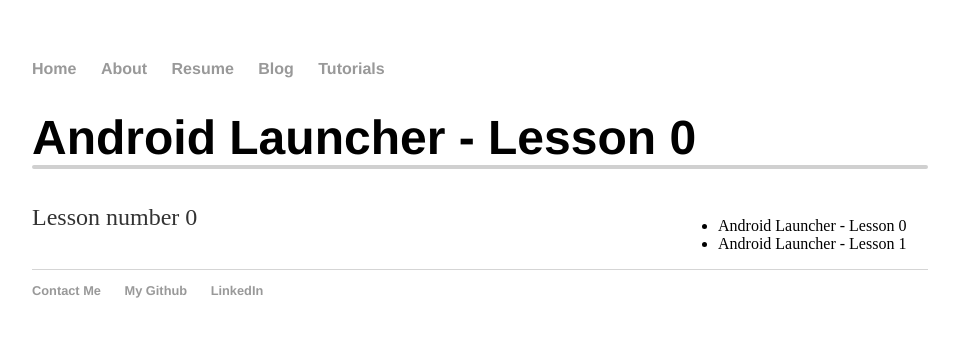
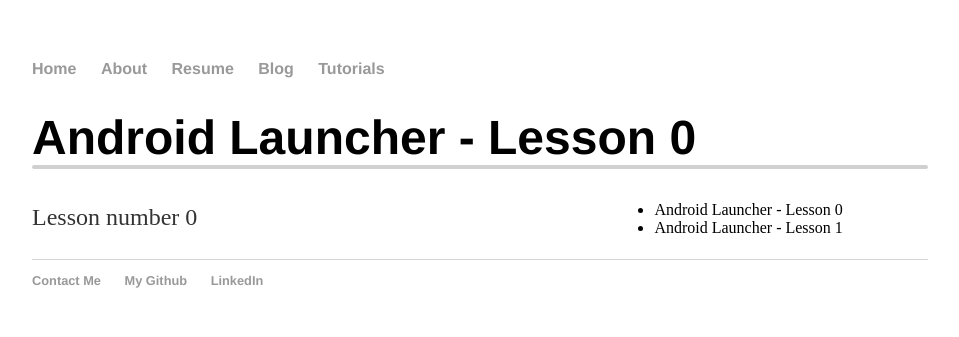
Before and after one commit to B50calabrese/B50calabrese.github.io, a Jekyll site: the page built from tutorials/androidLauncher/lesson0.html, in a window 1280 px wide. Shown: the top 337 px of the page, without its empty margins (160-1119 px from the left). Built offline with Jekyll 4.4.1, drawn with Linux system fonts in a browser that asks for light colours.

Commit message:
Trying to get formatting correct

```diff
--- a/css/main.css
+++ b/css/main.css
@@ -108,10 +108,15 @@ ul.posts li {
 }
 
 .tutorialContent {
-
+    width: 64%;
+    margin-right: 1%;
 }
 
 .tutorialNav {
     float: right;
-    width: 250px;
+    width: 35%;
 }
+
+.tutorialNav ul {
+    margin: 0px;
+}
```
